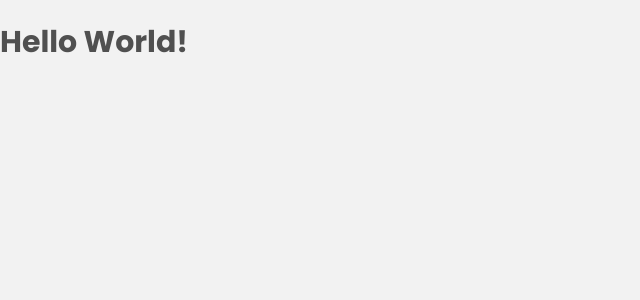
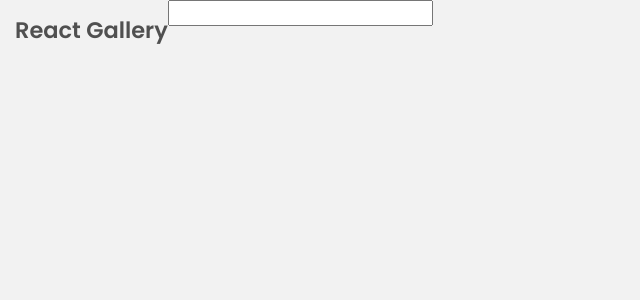
Before and after one commit to harshk341/react-gallery, a React (Create React App) app: page / in a window 1280 px wide. Shown: the top 300 px of the page, without its empty margins (0-640 px from the left). Built offline with nearby package versions, Linux system fonts and the light colour scheme.

Commit message:
added app logo

```diff
--- /dev/null
+++ b/jsconfig.json
@@ -0,0 +1,6 @@
+{
+    "compilerOptions": {
+        "baseUrl": "."
+    },
+    "include": ["src"]
+}
--- a/src/App.css
+++ b/src/App.css
@@ -8,3 +8,22 @@
   max-width: 1920px;
   margin: 0 auto;
 }
+.app_header {
+  width: 100%;
+  height: 60px;
+  display: flex;
+  flex-direction: column;
+  justify-content: center;
+}
+.app_header_wrapper {
+    width: 100%;
+    flex: 1 0;
+    padding: 0 1rem;
+    display: flex;
+}
+.app_header_wrapper .app_logo {
+    display: flex;
+    align-items: center;
+    font-weight: 600;
+    font-size: 1.5rem;
+}
--- a/src/App.js
+++ b/src/App.js
@@ -1,10 +1,12 @@
+import React from "react";
 import "./App.css";
+import { Header } from "./components";
 
 const App = () => {
   return (
     <div className="app">
       <div className="app_wrapper">
-        <h1>Hello World!</h1>
+        <Header />
       </div>
     </div>
   );
--- /dev/null
+++ b/src/components/Header.js
@@ -0,0 +1,22 @@
+import React from "react";
+
+const Header = () => {
+  return (
+    <>
+      <div className="app_header">
+        <div className="app_header_wrapper">
+          <div className="app_logo">
+            <a href="/" className="logo">
+              React Gallery
+            </a>
+          </div>
+          <div className="app_search">
+            <input type="text" className="search_bar" />
+          </div>
+        </div>
+      </div>
+    </>
+  );
+};
+
+export default Header;
--- /dev/null
+++ b/src/components/index.js
@@ -0,0 +1 @@
+export { default as Header } from "./Header";
```
